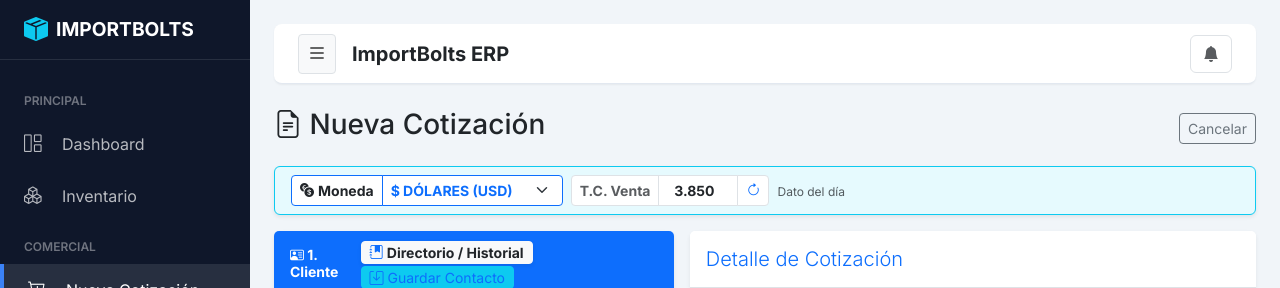
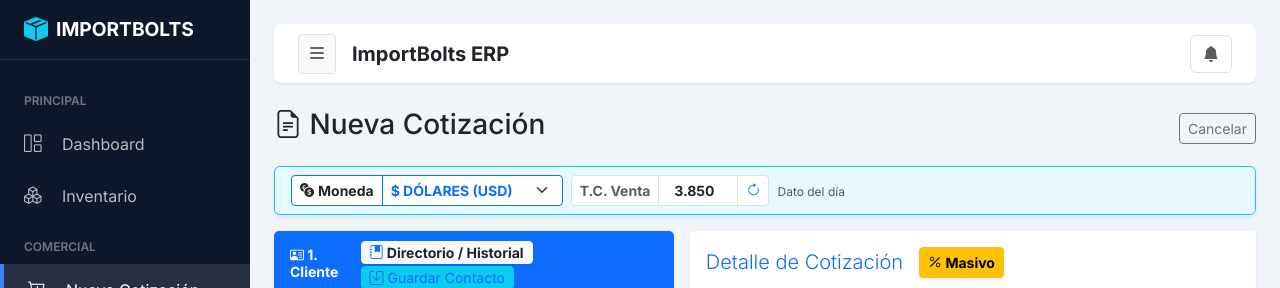
Before and after one commit to VictorTineoChavez/anclajes-nube, a Flask app: page /nueva_venta in a window 1280 px wide. Shown: the top 288 px of the page. Run offline with Flask 3, Linux system fonts and the light colour scheme; the visitor is signed in with stand-in values (Sample User, id 1); data that the repository does not hold is empty; some libraries are stand-ins or nearby versions.

Commit message:
Descuentos por productos MASIVO

```diff
--- a/templates/nueva_venta.html
+++ b/templates/nueva_venta.html
@@ -330,7 +330,12 @@
     <div class="col-lg-7 col-md-12">
         <div class="card shadow-sm h-100 border-0">
             <div class="card-header bg-white border-bottom py-3 d-flex justify-content-between align-items-center">
-                <h5 class="mb-0 text-primary fw-light">Detalle de Cotización</h5>
+                <div class="d-flex align-items-center gap-2">
+                    <h5 class="mb-0 text-primary fw-light">Detalle de Cotización</h5>
+                    <button class="btn btn-sm btn-warning shadow-sm fw-bold ms-2" onclick="aplicarDescuentoMasivo()" title="Aplicar descuento a todos los ítems">
+                        <i class="bi bi-percent"></i> Masivo
+                    </button>
+                </div>
                 <span id="badgeTC_Visual" class="badge bg-warning text-dark border border-dark d-none">
                     T.C. <span id="lblTC_Visual">0.000</span>
                 </span>
```
